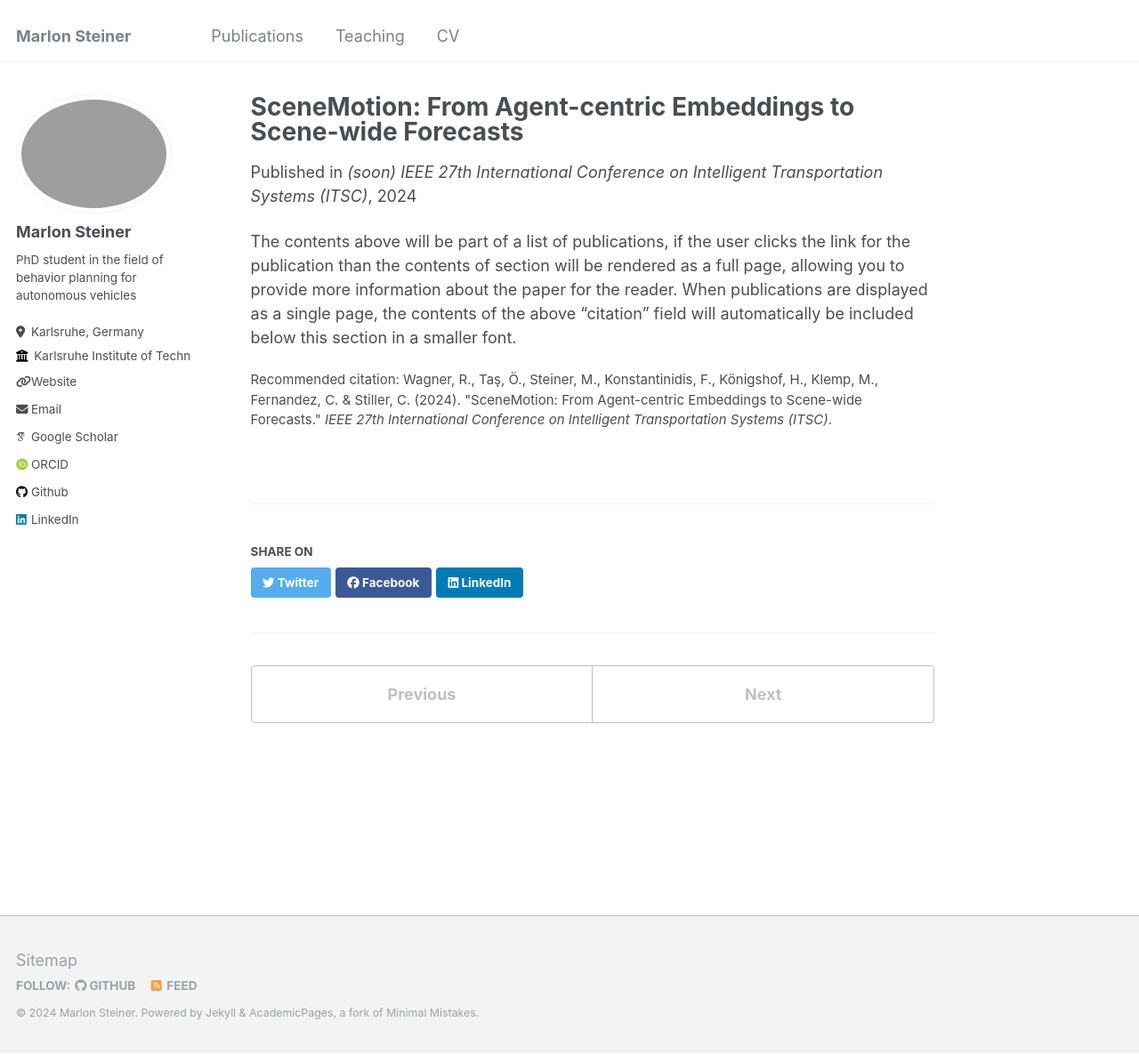
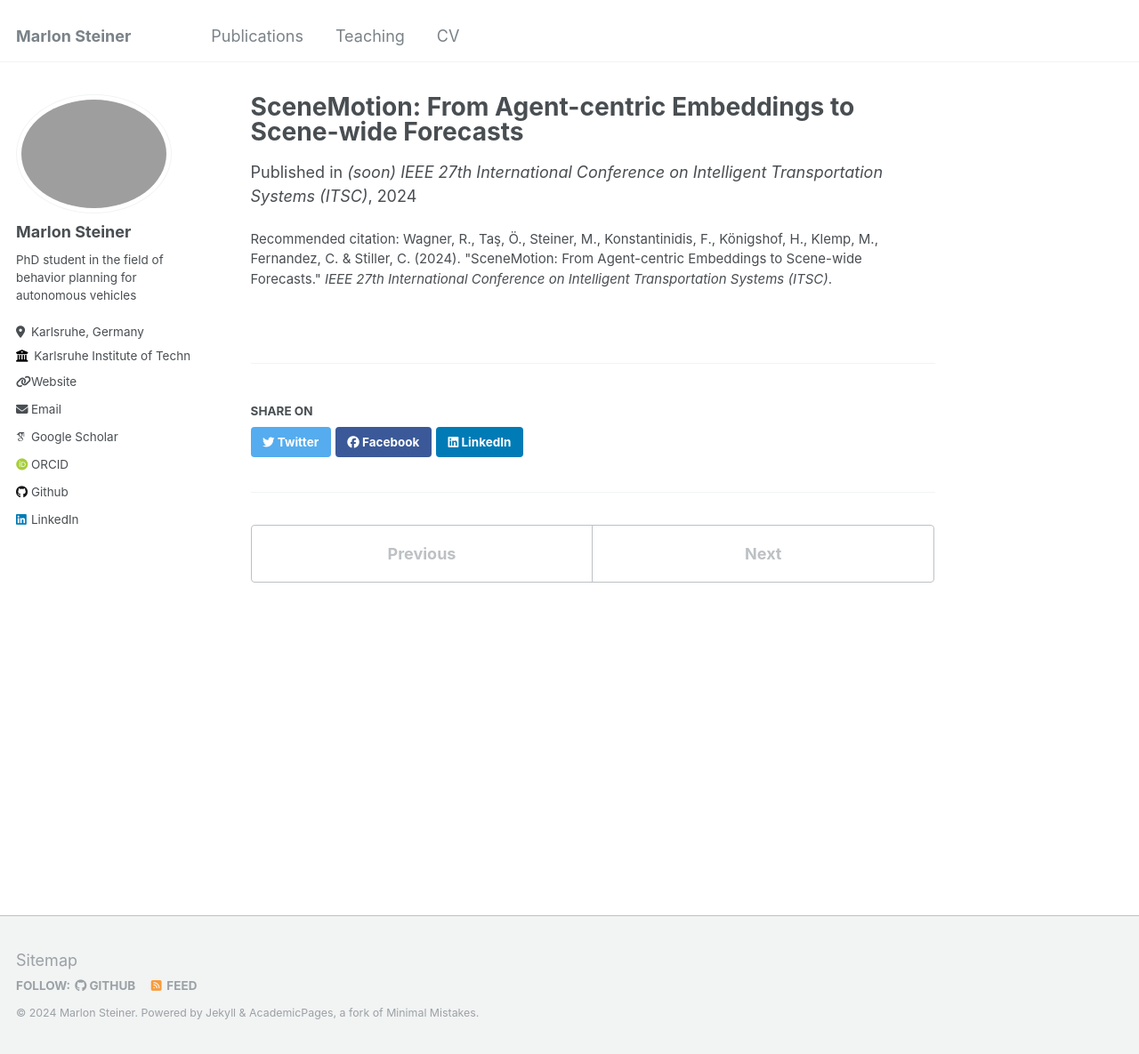
Before and after one commit to marlon31415/marlon31415.github.io, a Jekyll site: the page built from _publications/2024-scenemotion.md, in a window 1280 px wide and 1185 px high. Shown: the whole window at 89% size. Built offline with Jekyll 4.4.1, drawn with Linux system fonts in a browser that asks for light colours; some web fonts are replaced.

Commit message:
remove dummy text for publications

```diff
--- a/_publications/2024-scenemotion.md
+++ b/_publications/2024-scenemotion.md
@@ -22,4 +22,4 @@ venue: '(soon) IEEE 27th International Conference on Intelligent Transportation
 citation: 'Wagner, R., Taş, Ö., Steiner, M., Konstantinidis, F., Königshof, H., Klemp, M., Fernandez, C. & Stiller, C. (2024). &quot;SceneMotion: From Agent-centric Embeddings to Scene-wide Forecasts.&quot; <i>IEEE 27th International Conference on Intelligent Transportation Systems (ITSC)</i>.'
 ---
 
-The contents above will be part of a list of publications, if the user clicks the link for the publication than the contents of section will be rendered as a full page, allowing you to provide more information about the paper for the reader. When publications are displayed as a single page, the contents of the above "citation" field will automatically be included below this section in a smaller font.
+<!-- The contents above will be part of a list of publications, if the user clicks the link for the publication than the contents of section will be rendered as a full page, allowing you to provide more information about the paper for the reader. When publications are displayed as a single page, the contents of the above "citation" field will automatically be included below this section in a smaller font. -->
```
Also changed, not shown: _publications/2023-autotechagil.md (+1 -1 lines), _publications/2023-srmpc.md (+1 -1 lines), _publications/2024-map-former.md (+1 -1 lines).
